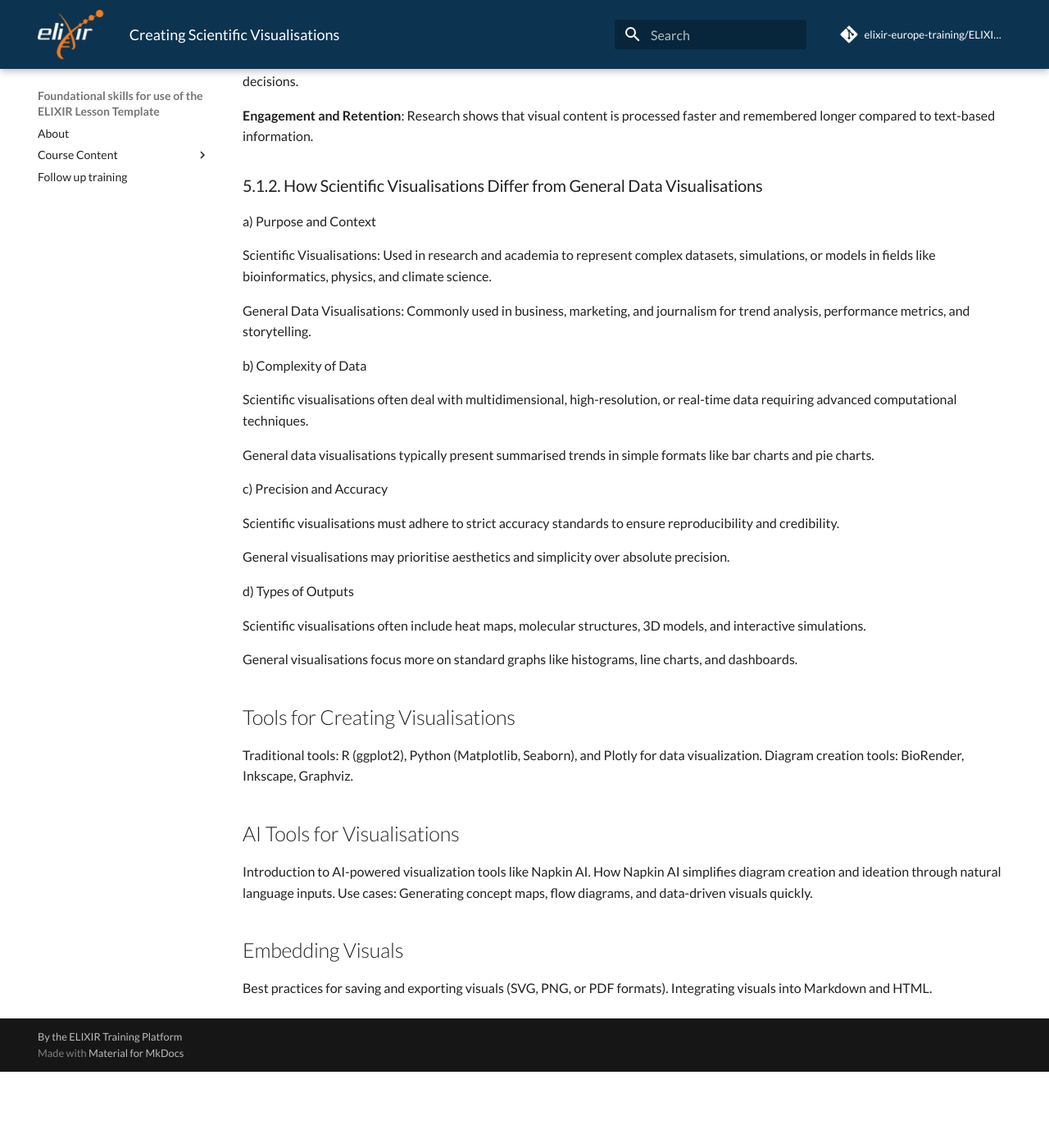
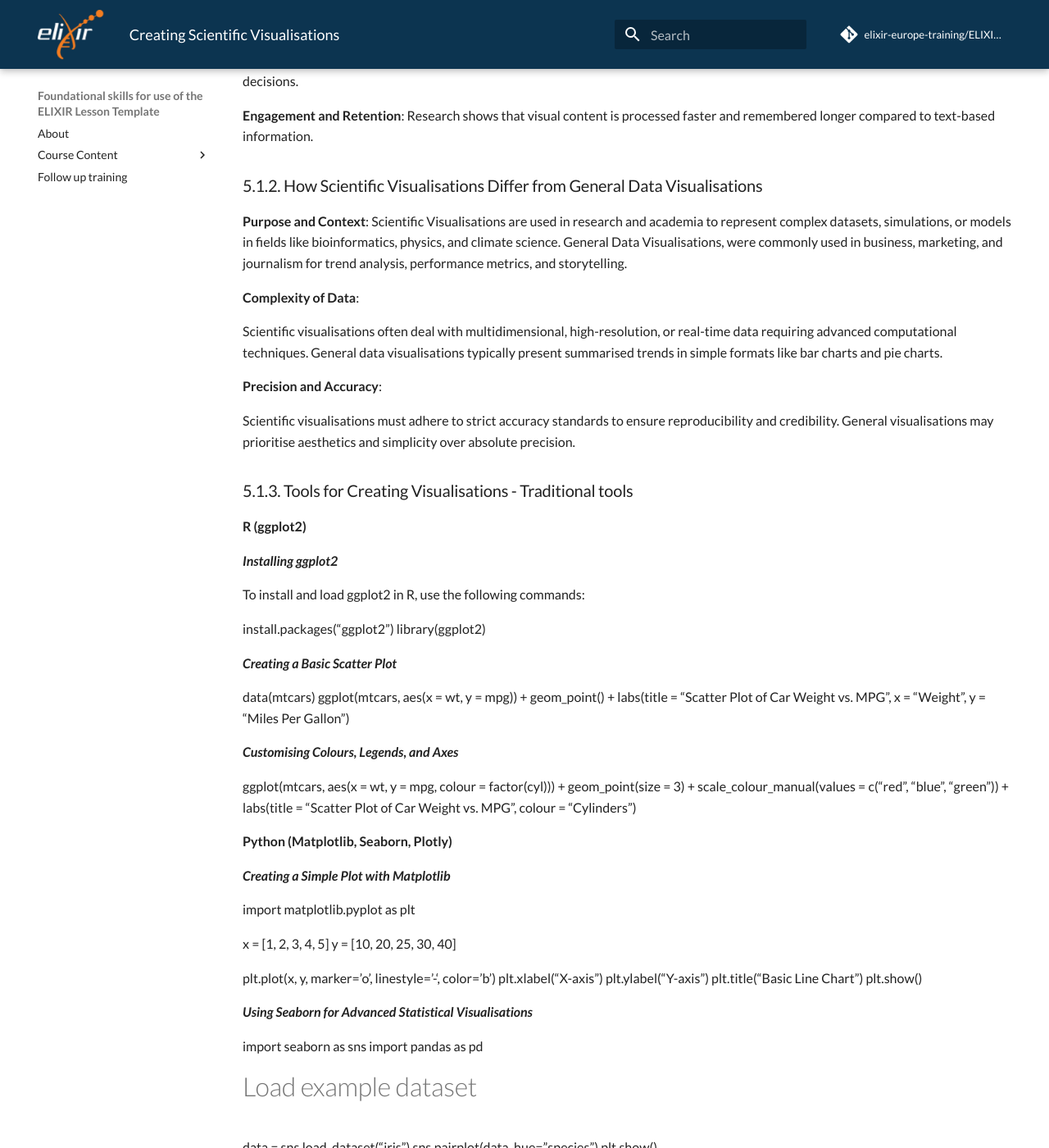
Before and after one commit to elixir-europe-training/ELIXIR-TrP-Fundations-LessonTemplate, an MkDocs documentation site: the page built from docs/chapters/chapter_05.md, in a window 1280 px wide and 1400 px high, scrolled down 700 px. Shown: the whole window at 82% size. Built offline with MkDocs 1.6.1 and Material for MkDocs 9.7.7, drawn with Linux system fonts in a browser that asks for light colours; comment, search, counter and statistics services are not loaded; before the commit the page ends 2007 px from its top, so only the background shows below that; some of the changed text lies outside the part shown.

Commit message:
Update chapter_05.md

```diff
--- a/docs/chapters/chapter_05.md
+++ b/docs/chapters/chapter_05.md
@@ -22,34 +22,76 @@ A scientific visualisation is the process of representing scientific data graphi
 
 ### 5.1.2. How Scientific Visualisations Differ from General Data Visualisations
 
-a) Purpose and Context
+**Purpose and Context**: Scientific Visualisations are used in research and academia to represent complex datasets, simulations, or models in fields like bioinformatics, physics, and climate science. General Data Visualisations, were commonly used in business, marketing, and journalism for trend analysis, performance metrics, and storytelling.
 
-Scientific Visualisations: Used in research and academia to represent complex datasets, simulations, or models in fields like bioinformatics, physics, and climate science.
+**Complexity of Data**:
 
-General Data Visualisations: Commonly used in business, marketing, and journalism for trend analysis, performance metrics, and storytelling.
+Scientific visualisations often deal with multidimensional, high-resolution, or real-time data requiring advanced computational techniques. General data visualisations typically present summarised trends in simple formats like bar charts and pie charts.
 
-b) Complexity of Data
+**Precision and Accuracy**:
 
-Scientific visualisations often deal with multidimensional, high-resolution, or real-time data requiring advanced computational techniques.
-
-General data visualisations typically present summarised trends in simple formats like bar charts and pie charts.
-
-c) Precision and Accuracy
-
-Scientific visualisations must adhere to strict accuracy standards to ensure reproducibility and credibility.
-
-General visualisations may prioritise aesthetics and simplicity over absolute precision.
-
-d) Types of Outputs
-
-Scientific visualisations often include heat maps, molecular structures, 3D models, and interactive simulations.
-
-General visualisations focus more on standard graphs like histograms, line charts, and dashboards.
+Scientific visualisations must adhere to strict accuracy standards to ensure reproducibility and credibility. General visualisations may prioritise aesthetics and simplicity over absolute precision.
 
 
-## Tools for Creating Visualisations
-Traditional tools: R (ggplot2), Python (Matplotlib, Seaborn), and Plotly for data visualization.
-Diagram creation tools: BioRender, Inkscape, Graphviz.
+### 5.1.3. Tools for Creating Visualisations - Traditional tools
+
+**R (ggplot2)**
+
+***Installing ggplot2***
+
+To install and load ggplot2 in R, use the following commands:
+
+install.packages("ggplot2")
+library(ggplot2)
+
+***Creating a Basic Scatter Plot***
+
+data(mtcars)
+ggplot(mtcars, aes(x = wt, y = mpg)) +
+  geom_point() +
+  labs(title = "Scatter Plot of Car Weight vs. MPG", x = "Weight", y = "Miles Per Gallon")
+
+***Customising Colours, Legends, and Axes***
+
+ggplot(mtcars, aes(x = wt, y = mpg, colour = factor(cyl))) +
+  geom_point(size = 3) +
+  scale_colour_manual(values = c("red", "blue", "green")) +
+  labs(title = "Scatter Plot of Car Weight vs. MPG", colour = "Cylinders")
+
+**Python (Matplotlib, Seaborn, Plotly)**
+
+***Creating a Simple Plot with Matplotlib***
+
+import matplotlib.pyplot as plt
+
+x = [1, 2, 3, 4, 5]
+y = [10, 20, 25, 30, 40]
+
+plt.plot(x, y, marker='o', linestyle='-', color='b')
+plt.xlabel("X-axis")
+plt.ylabel("Y-axis")
+plt.title("Basic Line Chart")
+plt.show()
+
+***Using Seaborn for Advanced Statistical Visualisations***
+
+import seaborn as sns
+import pandas as pd
+
+# Load example dataset
+data = sns.load_dataset("iris")
+sns.pairplot(data, hue="species")
+plt.show()
+
+***Generating Interactive Charts with Plotly***
+
+import plotly.express as px
+
+data = px.data.gapminder()
+fig = px.scatter(data, x="gdpPercap", y="lifeExp", color="continent", size="pop", hover_name="country", log_x=True)
+fig.show()
+
+
 
 ## AI Tools for Visualisations
 
```
